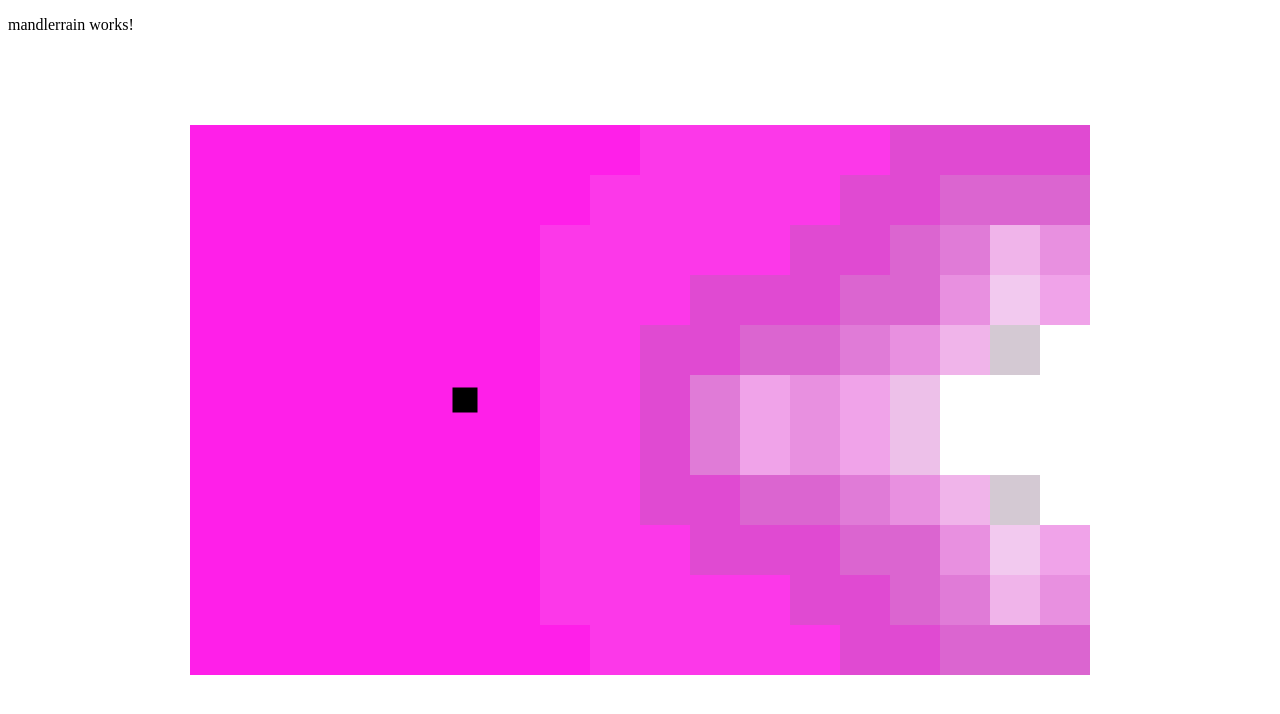
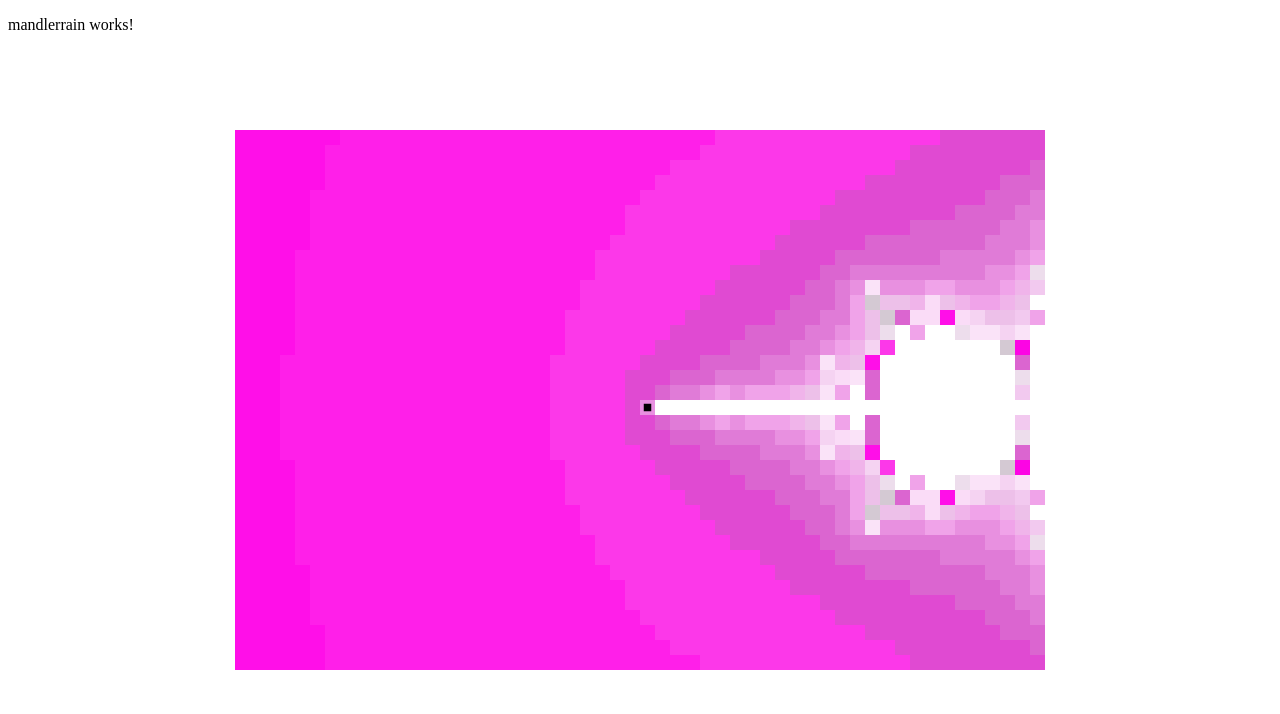
Before and after one commit to mit1mit1/explomandlebrot, a website built with webpack: page public/index.html in a window 1280 px wide. Built offline with nearby package versions, Linux system fonts and the light colour scheme; files whose address does not match are found by name; what tonejs-instrument-piano-mp3 would draw is missing.

Commit message:
refactor: add developer qol

```diff
--- a/package.json
+++ b/package.json
@@ -7,6 +7,7 @@
   "author": "Mitchell (Midly) Roberts <mitchell.roberts11@gmail.com>",
   "devDependencies": {
     "file-loader": "^6.2.0",
+    "npm-run-all": "^4.1.5",
     "ts-loader": "^9.3.1",
     "tsc": "^2.0.4",
     "typescript": "^4.7.4",
@@ -20,6 +21,7 @@
   "scripts": {
     "build": "yarn run webpack --mode=development",
     "watch": "yarn run webpack --mode=development --watch ",
-    "serve": "live-server --cors"
+    "serve": "live-server --cors --open=false",
+    "start": "npm-run-all --parallel watch serve"
   }
 }
--- a/public/index.html
+++ b/public/index.html
@@ -9,12 +9,12 @@
     <style>
       .gameCanvas {
         position: absolute;
-        width: 900px;
-        height: 550px;
+        width: 810px;
+        height: 540px;
         left: 50%;
-        margin-left: -450px;
+        margin-left: -405px;
         top: 50%;
-        margin-top: -275px;
+        margin-top: -270px;
       }
     </style>
     <script
@@ -28,14 +28,14 @@
     <div tabindex="0" id="explomandlebrotbox">
       <div>
         <canvas
-          width="900"
-          height="550"
+          width="810"
+          height="540"
           class="gameCanvas"
           id="mandlerrain-canvas"
         ></canvas>
         <canvas
-          width="900"
-          height="550"
+          width="810"
+          height="540"
           class="gameCanvas"
           id="character-canvas"
         ></canvas>
--- a/src/constants/index.ts
+++ b/src/constants/index.ts
@@ -1,4 +1,11 @@
-export const xResolution = 18;
-export const yResolution = 11;
+export const xResolution = 54;
+export const yResolution = 36;
+const canvasXPixels= 810;
+const canvasYPixels = 540;
+export const rectSideLengthX = Math.floor(canvasXPixels / xResolution);
+export const rectSideLengthY = Math.floor(canvasYPixels / yResolution);
+
+export const initialXStepDistance = 0.05
+export const initialYStepDistance = 0.05
 
 export const MAX_ITERATIONS = 128;
--- a/src/index.ts
+++ b/src/index.ts
@@ -1,24 +1,29 @@
-import { instrument } from "./utils/tonejs";
 import * as Tone from "tone";
 import { getColors } from "./utils/colors";
 import { getXPosition, getYPosition } from "./utils/grid";
 import { calculateMandlenumber } from "./utils/math";
-import { MAX_ITERATIONS, xResolution, yResolution } from "./constants";
+import {
+  initialXStepDistance,
+  initialYStepDistance,
+  MAX_ITERATIONS,
+  rectSideLengthX,
+  rectSideLengthY,
+  xResolution,
+  yResolution,
+} from "./constants";
 import { getSounds } from "./utils/sounds";
+import PianoMp3 from "tonejs-instrument-piano-mp3";
 
 let allowAudio = false;
-instrument.volume.value = -24;
 
 let initialStamina = 1000;
 let stamina = initialStamina;
 let nextStamina = stamina - 50;
 
-const rectSideLength = 50;
-
 let centreX = -2.001;
 let centreY = 0;
-let xStepDistance = 0.11;
-let yStepDistance = 0.11;
+let xStepDistance = initialXStepDistance;
+let yStepDistance = initialYStepDistance;
 let colors = getColors(xStepDistance, centreX, yStepDistance, centreY);
 let prevColors = colors.map((colorArray) => colorArray.map(() => "#000"));
 
@@ -31,10 +36,10 @@ const recalculateColors = () => {
       if (prevColors[i][j] !== colors[i][j]) {
         gl.fillStyle = colors[i][j];
         gl.fillRect(
-          i * rectSideLength,
-          j * rectSideLength,
-          rectSideLength,
-          rectSideLength
+          i * rectSideLengthX,
+          j * rectSideLengthY,
+          rectSideLengthX,
+          rectSideLengthY
         );
         prevColors[i][j] = colors[i][j];
       }
@@ -55,16 +60,16 @@ const drawCharacter = ({
   gl.clearRect(0, 0, canvas.width, canvas.height);
   gl.fillStyle = "#000";
   gl.fillRect(
-    (xSquare + 0.25) * rectSideLength,
-    (ySquare + 0.25) * rectSideLength,
-    0.5 * rectSideLength,
-    0.5 * rectSideLength
+    (xSquare + 0.25) * rectSideLengthX,
+    (ySquare + 0.25) * rectSideLengthY,
+    0.5 * rectSideLengthX,
+    0.5 * rectSideLengthY
   );
 };
 
 const characterPosition = {
-  xSquare: 5,
-  ySquare: 5,
+  xSquare: Math.floor(xResolution / 2),
+  ySquare: Math.floor(yResolution / 2),
 };
 
 drawCharacter(characterPosition);
@@ -185,6 +190,11 @@ const characterRight = () => {
   incrementStamina(characterPosition);
 };
 
+export const instrument = new PianoMp3({
+  minify: true,
+}).toDestination("main");
+instrument.volume.value = -24;
+
 const handleKeypress = (event: any) => {
   if (event.key === "w") {
     characterUp();
@@ -198,12 +208,8 @@ const handleKeypress = (event: any) => {
   if (event.key === "d") {
     characterRight();
   }
-  console.log(allowAudio);
   if (allowAudio) {
-    console.log("about to tone start");
     Tone.start();
-    console.log("tried tone start");
-    instrument.sync();
     Tone.Transport.start();
   } else {
     allowAudio = true;
--- a/src/utils/colors.ts
+++ b/src/utils/colors.ts
@@ -73,6 +73,5 @@ export const getColors = (
       }
     }
   }
-  console.log("finished calculating colors");
   return colors;
 };
--- a/src/utils/sounds.ts
+++ b/src/utils/sounds.ts
@@ -1,19 +1,20 @@
 import {
   addDurationObjects,
   BaseDuration,
-  instrument,
   Note,
   Pitch,
   ToneJSDuration,
 } from "./tonejs";
+
 import * as Tone from "tone";
 import { getXPosition, getYPosition } from "./grid";
 import { xResolution, yResolution } from "../constants";
 import { calculateMandlenumber } from "./math";
+import { instrument } from "../";
 
 const quarterDurations: Array<BaseDuration> = [
-  "16n",
-  // "8n",
+  // "16n",
+  "8n",
   "8n.",
   "4n",
   "4n.",
@@ -93,7 +94,7 @@ const pushNote = (
   currentTime: ToneJSDuration,
   allowAudio: boolean
 ) => {
-  if (allowAudio) {
+  if (allowAudio && instrument.loaded) {
     let mandleNote: Note = {
       pitch: pentatonicScale[Math.abs(mandleNumber) % pentatonicScale.length],
       durations: [
@@ -122,6 +123,10 @@ const pushNote = (
         attackDuration,
         currentTime
       );
+    }
+  } else {
+    if (!instrument.loaded) {
+      alert('instrument unloaded')
     }
   }
 };
--- a/src/utils/tonejs.ts
+++ b/src/utils/tonejs.ts
@@ -1,5 +1,3 @@
-import PianoMp3 from "tonejs-instrument-piano-mp3";
-
 export interface Note {
   pitch: Pitch;
   durations: Array<BaseDuration>;
@@ -73,7 +71,3 @@ export const addDurationObjects = (
   }
   return newObject;
 };
-
-export const instrument = new PianoMp3({
-  minify: true,
-}).toDestination("main");
```
Also changed, not shown: 1 other file.
